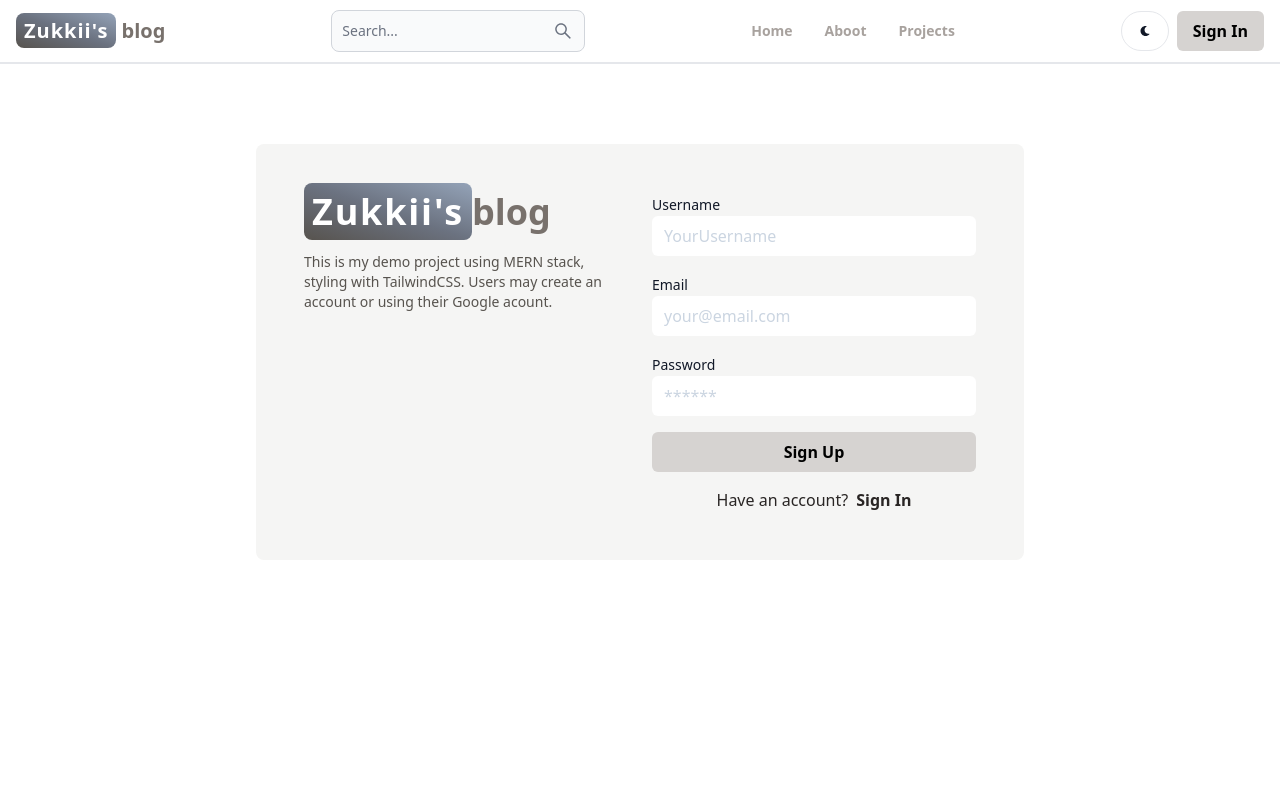
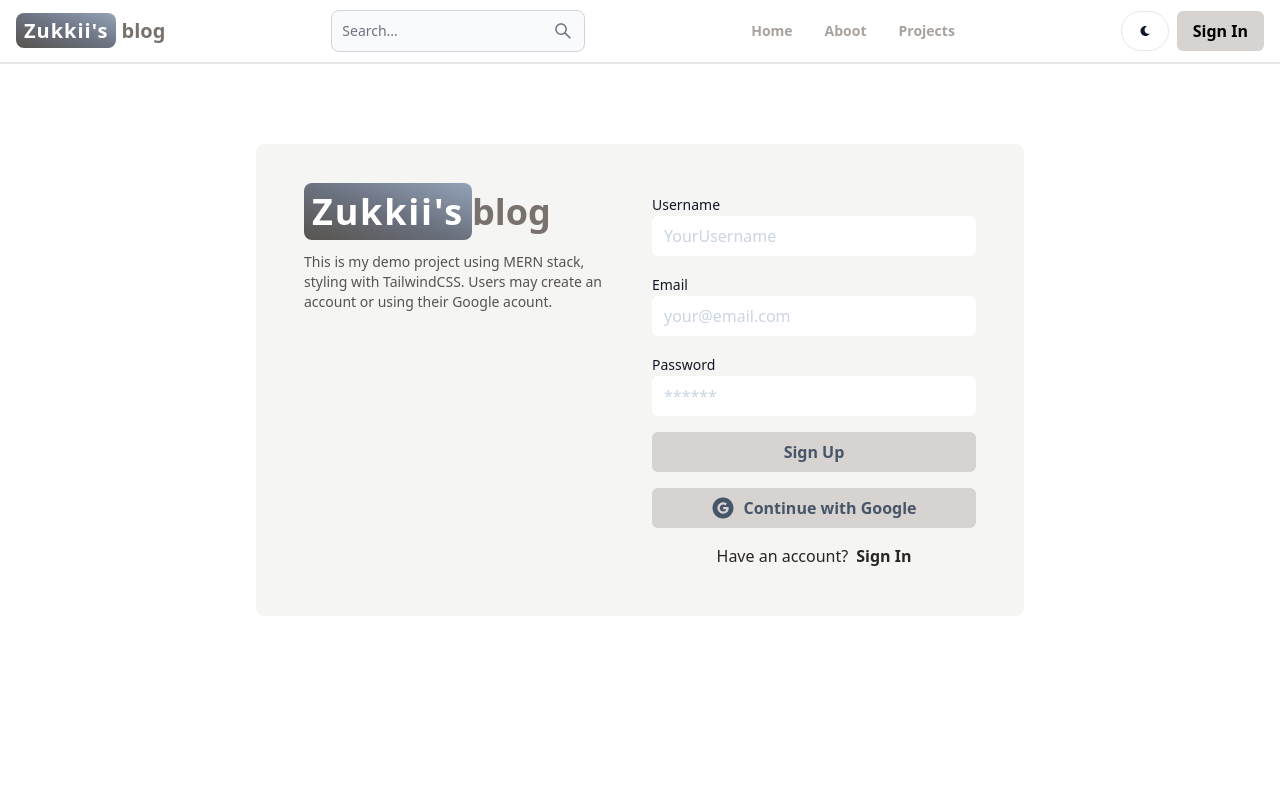
Before and after one commit to KaiIemsawat/blog-clone-101, a React (Vite) app in the folder client/: page /sign-up in a window 1280 px wide. Shown: the top 800 px of the page. Built offline with nearby package versions, Linux system fonts and the light colour scheme; no server answers.

Commit message:
Google Oauth frontend

```diff
--- a/client/package.json
+++ b/client/package.json
@@ -11,6 +11,7 @@
     },
     "dependencies": {
         "@reduxjs/toolkit": "^2.3.0",
+        "firebase": "^11.0.1",
         "flowbite-react": "^0.10.2",
         "react": "^18.3.1",
         "react-dom": "^18.3.1",
--- /dev/null
+++ b/client/src/Firebase.js
@@ -0,0 +1,17 @@
+// Import the functions you need from the SDKs you need
+import { initializeApp } from "firebase/app";
+// TODO: Add SDKs for Firebase products that you want to use
+// https://firebase.google.com/docs/web/setup#available-libraries
+
+// Your web app's Firebase configuration
+const firebaseConfig = {
+  apiKey: import.meta.env.VITE_FIREBASE_API_KEY,
+  authDomain: "blog-mern-3a6e2.firebaseapp.com",
+  projectId: "blog-mern-3a6e2",
+  storageBucket: "blog-mern-3a6e2.appspot.com",
+  messagingSenderId: "136064946190",
+  appId: "1:136064946190:web:ecd3409f74872decaaec5f",
+};
+
+// Initialize Firebase
+export const app = initializeApp(firebaseConfig);
--- /dev/null
+++ b/client/src/components/OAuth.jsx
@@ -0,0 +1,50 @@
+import { AiFillGoogleCircle } from "react-icons/ai";
+import { GoogleAuthProvider, signInWithPopup, getAuth } from "firebase/auth";
+import { app } from "../Firebase";
+import { useDispatch } from "react-redux";
+import {
+  signInFailure,
+  signInStart,
+  signInSuccess,
+} from "../redux/user/userSlice";
+import { useNavigate } from "react-router-dom";
+
+export default function OAuth() {
+  const auth = getAuth(app);
+  const dispatch = useDispatch();
+  const nav = useNavigate();
+
+  const handleGoogleOauthClick = async () => {
+    const provider = new GoogleAuthProvider();
+    provider.setCustomParameters({ promp: "select_account" });
+    try {
+      const resultsFromGoogle = await signInWithPopup(auth, provider);
+      const res = await fetch("/api/auth/google", {
+        method: "POST",
+        headers: { "Content-Type": "application/json" },
+        body: JSON.stringify({
+          name: resultsFromGoogle.user.displayName,
+          email: resultsFromGoogle.user.email,
+          googlePhotoUrl: resultsFromGoogle.user.photoURL,
+        }),
+      });
+      const date = await res.json();
+      if (res.ok) {
+        dispatch(signInSuccess(data));
+        nav("/");
+      }
+    } catch (error) {
+      console.error(error);
+    }
+  };
+  return (
+    <button
+      type="submit"
+      onClick={handleGoogleOauthClick}
+      className="flex w-full justify-center gap-2 rounded-md bg-stone-300 py-2 font-semibold text-slate-600 duration-300 hover:bg-stone-600 hover:text-slate-200 hover:underline"
+    >
+      <AiFillGoogleCircle className="h-6 w-6" />
+      <span>Continue with Google</span>
+    </button>
+  );
+}
--- a/client/src/pages/SignIn.jsx
+++ b/client/src/pages/SignIn.jsx
@@ -8,10 +8,12 @@
   signInSuccess,
   signInFailure,
 } from "../redux/user/userSlice";
+import OAuth from "../components/OAuth";
 
 export default function SignIn() {
   const [formData, setFormData] = useState({});
   const { loading, error: errorMessage } = useSelector((state) => state.user);
+  console.log(errorMessage);
 
   const dispatch = useDispatch();
   const nav = useNavigate();
@@ -95,7 +97,7 @@
             <button
               type="submit"
               disabled={loading}
-              className="w-full rounded-md bg-stone-300 py-2 duration-300 hover:bg-stone-600 hover:text-slate-200 hover:underline"
+              className="w-full rounded-md bg-stone-300 py-2 text-slate-600 duration-300 hover:bg-stone-600 hover:text-slate-200 hover:underline"
             >
               {loading ? (
                 <>
@@ -106,6 +108,7 @@
                 <span className="font-semibold">Sign In</span>
               )}
             </button>
+            <OAuth />
           </form>
           <div className="mt-4 flex justify-center gap-2 font-light text-stone-800">
             <span>Need an account? </span>
--- a/client/src/pages/SignUp.jsx
+++ b/client/src/pages/SignUp.jsx
@@ -8,6 +8,7 @@
   signInSuccess,
   signInFailure,
 } from "../redux/user/userSlice";
+import OAuth from "../components/OAuth";
 
 export default function SignUp() {
   const [formData, setFormData] = useState({});
@@ -113,7 +114,7 @@
             <button
               type="submit"
               disabled={loading}
-              className="w-full rounded-md bg-stone-300 py-2 duration-300 hover:bg-stone-600 hover:text-slate-200 hover:underline"
+              className="w-full rounded-md bg-stone-300 py-2 text-slate-600 duration-300 hover:bg-stone-600 hover:text-slate-200 hover:underline"
             >
               {loading ? (
                 <>
@@ -124,6 +125,7 @@
                 <span className="font-semibold">Sign Up</span>
               )}
             </button>
+            <OAuth />
           </form>
           <div className="mt-4 flex justify-center gap-2 font-light text-stone-800">
             <span>Have an account? </span>
```
Also changed, not shown: 1 other file (tests, documents, lock files or other folders).
